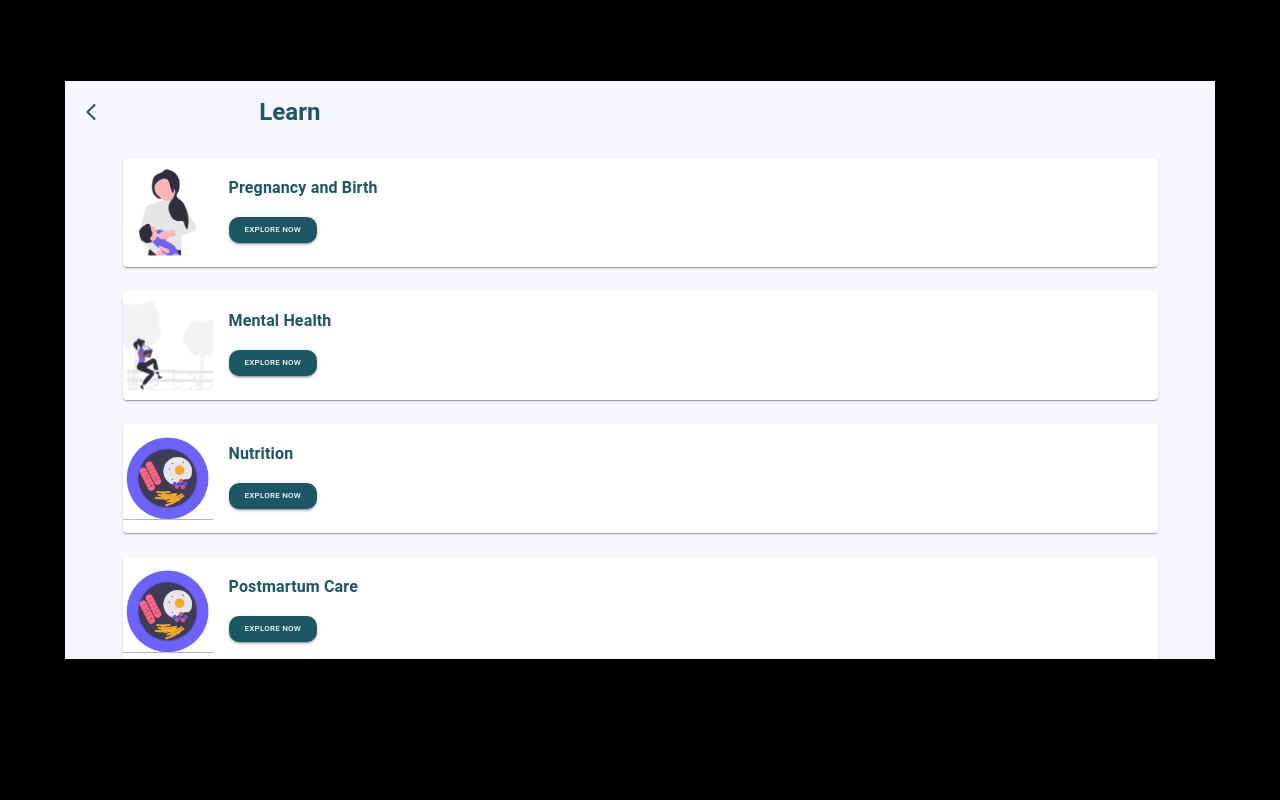
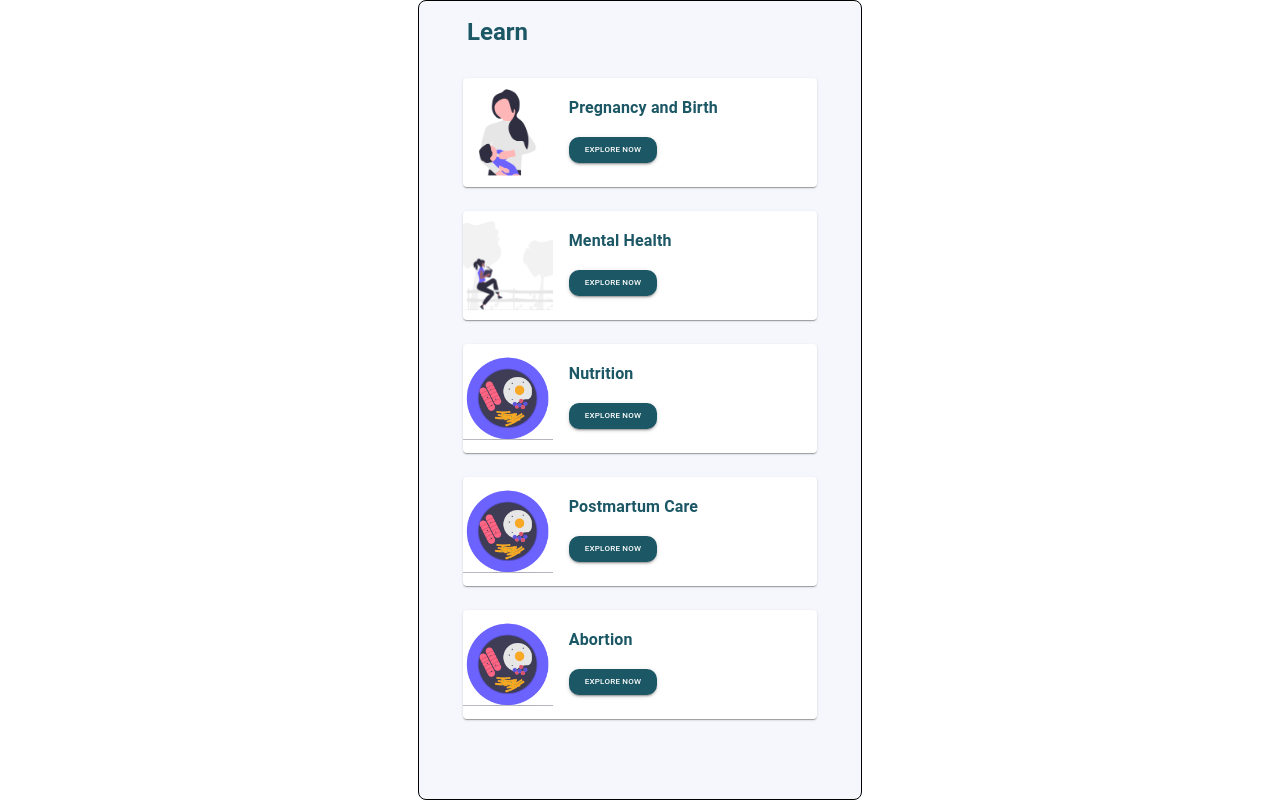
Before and after one commit to rand0mguylol/devhack, a Next.js app: page /learn in a window 1280 px wide. Built offline with nearby package versions, Linux system fonts and the light colour scheme.

Commit message:
Fixed layout

```diff
--- a/app/components/Common/BottomNav.js
+++ b/app/components/Common/BottomNav.js
@@ -12,6 +12,7 @@ import PeopleIcon from "@mui/icons-material/People";
 import BuildCircleIcon from "@mui/icons-material/BuildCircle";
 import BookIcon from "@mui/icons-material/Book";
 import Link from "next/link";
+import HomeIcon from '@mui/icons-material/Home';
 
 export default function BottomNav() {
   const [value, setValue] = React.useState(0);
@@ -21,7 +22,7 @@ export default function BottomNav() {
   };
   return (
     <BottomNavigation
-      sx={{ width: 320 }}
+      sx={{ width: '100%' }}
       value={value}
       onChange={handleChange}
       showLabels
@@ -35,6 +36,15 @@ export default function BottomNav() {
         label="Community"
         value="favorites"
         icon={<PeopleIcon />}
+      />
+       <BottomNavigationAction
+        label="Home"
+        value="home"
+        icon={
+          <Link href='//'>
+            <HomeIcon />
+          </Link>
+        }
       />
       <BottomNavigationAction
         label="Tools"
--- a/app/components/Common/PageTitle.js
+++ b/app/components/Common/PageTitle.js
@@ -5,11 +5,13 @@ import ArrowBackIosNewIcon from "@mui/icons-material/ArrowBackIosNew";
 import { useRouter } from "next/navigation";
 
 export default function PageTitle(props) {
-  const title = decodeURIComponent(props.title)
+  const title = decodeURIComponent(props.title);
   const router = useRouter();
+  const hasBack = props.hasBack;
   return (
     <Box sx={{ width: "100%" }}>
       <Grid container spacing={2} sx={{ alignItems: "center" }}>
+        {hasBack ? (
           <Grid item xs={2}>
             <Button
               // variant="contained"
@@ -18,11 +20,12 @@ export default function PageTitle(props) {
               onClick={() => router.back()}
             ></Button>
           </Grid>
+        ) : null}
         <Grid item xs={10}>
           <Typography
             variant={props.variant}
             component="div"
-            sx={{ flexGrow: 1, color: "#1B5765", fontWeight: "bold" }}
+            sx={{ flexGrow: 1, color: "#1B5765", fontWeight: "bold", marginLeft: hasBack ? 0 : 3 }}
           >
             {title}
           </Typography>
--- a/app/globals.css
+++ b/app/globals.css
@@ -1,4 +1,4 @@
-:root {
+/* :root {
   --max-width: 1100px;
   --border-radius: 12px;
   --font-mono: ui-monospace, Menlo, Monaco, 'Cascadia Mono', 'Segoe UI Mono',
@@ -38,9 +38,9 @@
   --callout-border-rgb: 172, 175, 176;
   --card-rgb: 180, 185, 188;
   --card-border-rgb: 131, 134, 135;
-}
+} */
 
-@media (prefers-color-scheme: dark) {
+/* @media (prefers-color-scheme: dark) {
   :root {
     --foreground-rgb: 255, 255, 255;
     --background-start-rgb:  0, 0, 0;
@@ -71,7 +71,7 @@
     --card-rgb: 100, 100, 100;
     --card-border-rgb: 200, 200, 200;
   }
-}
+} */
 
 * {
   box-sizing: border-box;
@@ -92,12 +92,12 @@ body {
 
 body {
   color: rgb(0, 0, 0);
-  background: linear-gradient(
+  /* background: linear-gradient(
       to bottom,
       transparent,
       rgb(var(--background-end-rgb))
     )
-    rgb(var(--background-start-rgb));
+    rgb(var(--background-start-rgb)); */
 }
 
 a {
@@ -117,21 +117,21 @@ a {
 .phone-container{
   position: relative;
   width: 100%;
-  max-width: 320px;
+  /* max-width: 320px; */
   margin: auto;
   padding: 0;
   border: 1px solid;
-  height: 580px;
+  height: 100vh;
   border-radius: 8px;
   overflow: hidden;
   display: flex;
   flex-direction: column;
   justify-content: space-between;
-  margin-top: 5rem;
+  background-color: '#F6F7FC';
   align-content: center;
 }
 
-.navbar {
+/* .navbar {
   width: 320px;
   background-color: black;
   height: 30px;
@@ -139,7 +139,7 @@ a {
   position: fixed;
   bottom: 0;
   height: 10%;
-}
+} */
 
 .children {
   width: 100%;
--- a/app/layout.js
+++ b/app/layout.js
@@ -17,7 +17,7 @@ export default function RootLayout({ children }) {
   return (
     <html lang="en">
       <body className={inter.className}>
-        <Container className="phone-container" maxWidth="lg">
+        <Container className="phone-container" maxWidth="xs" sx={{backgroundColor: '#F6F7FC'}}>
           <Container maxWidth="lg" disableGutters className='children'>{children}</Container>
           <BottomNav />
         </Container>
--- a/app/learn/[category]/page.js
+++ b/app/learn/[category]/page.js
@@ -8,7 +8,7 @@ export default function LearnCategoryPage({ params, searchParams }) {
   const category = params.category;
   return (
     <Wrapper>
-      <PageTitle title={category} />
+      <PageTitle title={category} hasBack={true}/>
 
       <Box sx={{ width: "100%", marginTop: "30px" }}>
         <Grid container spacing={3}>
--- a/app/learn/page.js
+++ b/app/learn/page.js
@@ -44,6 +44,14 @@ export default function LearnPage() {
                 variant="subtitle1"
               />
             </Grid>
+            <Grid item xs={12}>
+              <CategoryCard
+                image="/nutrition-learn.png"
+                title="Abortion"
+                category="Abortion"
+                variant="subtitle1"
+              />
+            </Grid>
           </Grid>
         </Box>
       </Wrapper>
--- a/app/page.module.css
+++ b/app/page.module.css
@@ -5,7 +5,7 @@
   align-items: center;
   padding: 6rem;
   min-height: 100vh; */
-  background-color: "#013A55";
+  /* background-color: "#013A55"; */
   margin: 0;
   height: "100px";
 }
```
Lines whose indentation alone changed are shown as unchanged.
